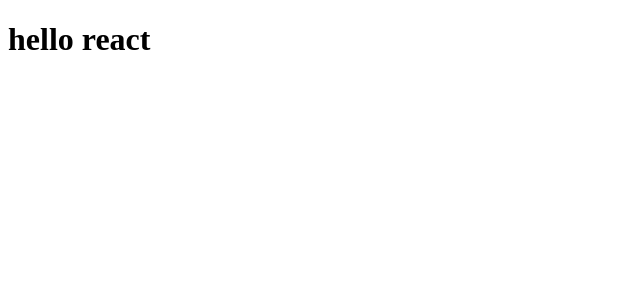
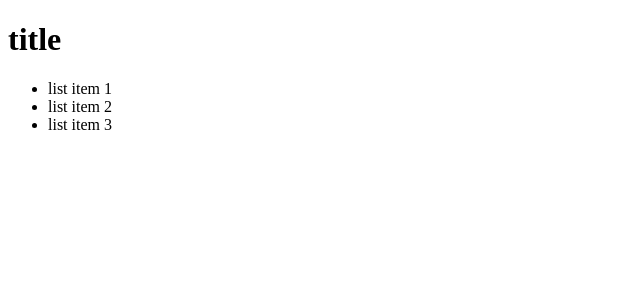
Before and after one commit to mrisaina/react-29-11, a React (Create React App) app: page / in a window 1280 px wide. Shown: the top 300 px of the page, without its empty margins (0-640 px from the left). Built offline with nearby package versions, Linux system fonts and the light colour scheme.

Commit message:
added elements with JSX

```diff
--- a/src/index.tsx
+++ b/src/index.tsx
@@ -1,14 +1,37 @@
 import React from 'react'
 import ReactDOM from 'react-dom/client'
 
-const title = React.createElement(
-    'h1',
-    {
-        id: 'title',
-        className: 'className',
-    },
-    'hello react'
+// const title = React.createElement(
+//     'h1',
+//     {
+//         id: 'title',
+//         className: 'className',
+//     },
+//     'hello react'
+// )
+
+// added element with JSX
+
+const title = (
+    <h1 id="red" className="className">
+        <div>title</div>
+    </h1>
+)
+
+const list = (
+    <ul>
+        <li>list item 1</li>
+        <li>list item 2</li>
+        <li>list item 3</li>
+    </ul>
+)
+
+const content = (
+    <div>
+        {title}
+        {list}
+    </div>
 )
 
 const root = ReactDOM.createRoot(document.getElementById('root') as HTMLElement)
-root.render(<React.StrictMode>{title}</React.StrictMode>)
+root.render(<React.StrictMode>{content}</React.StrictMode>)
```
